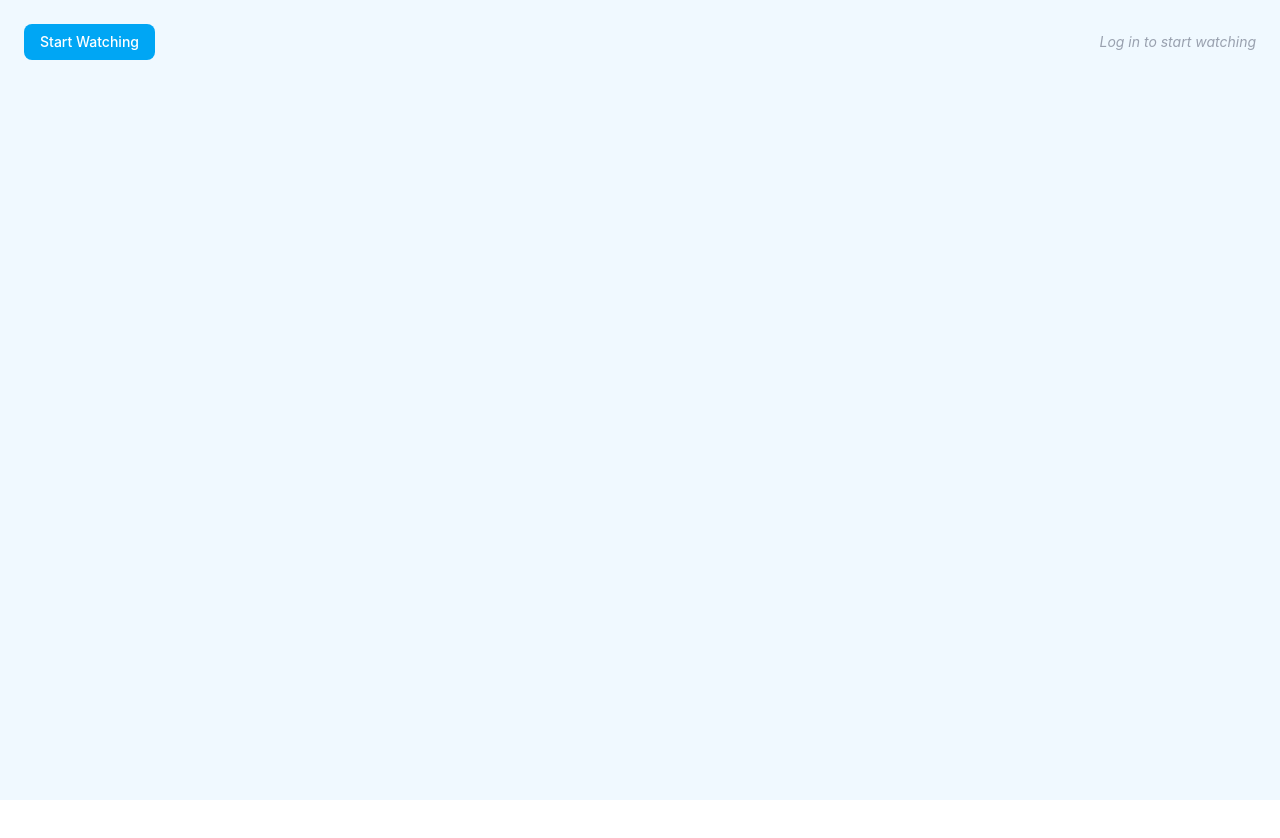
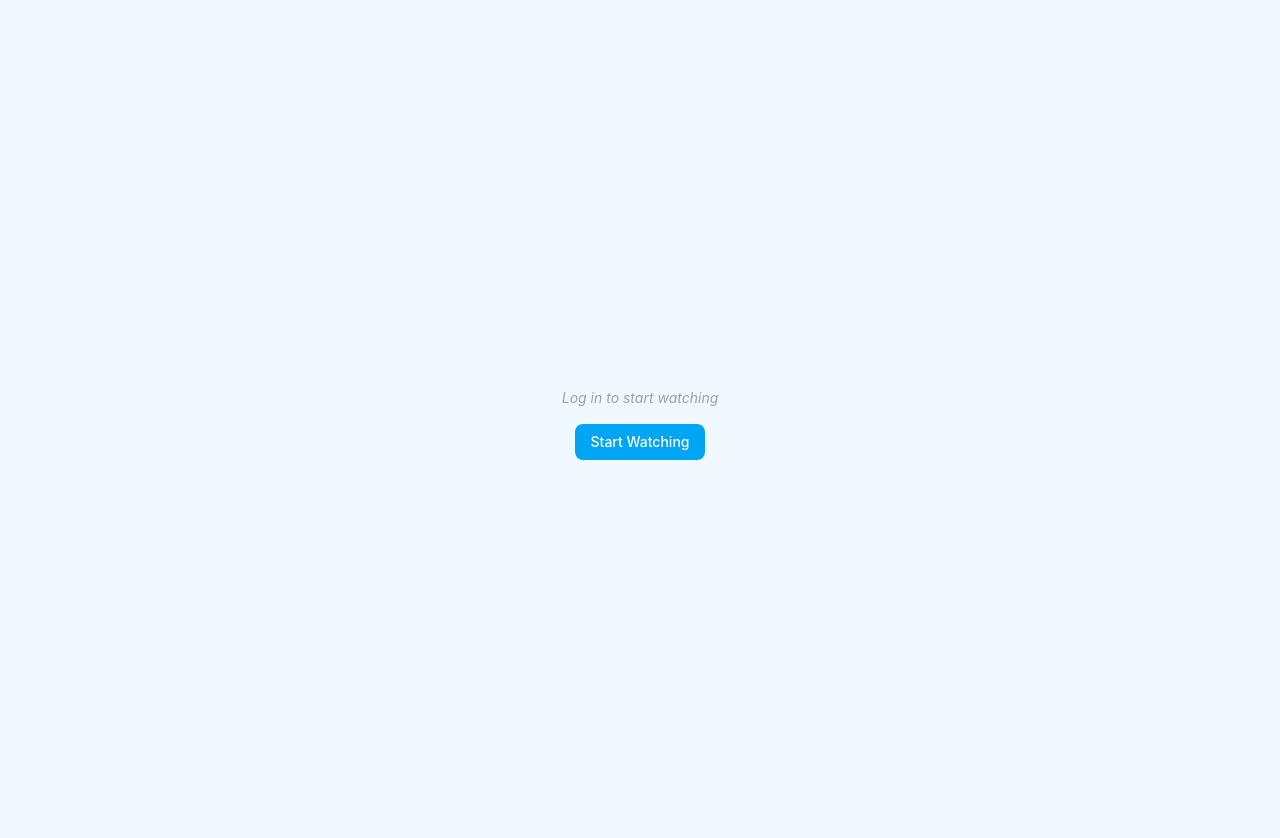
Before and after one commit to sinethatiah/ListRenderingApp, a React (Vite) app: page / in a window 1280 px wide. Shown: the top 838 px of the page. Before the commit the page ends 800 px from the top, so only its background shows below. Built offline with nearby package versions, Linux system fonts and the light colour scheme.

Commit message:
make the log in and out button dynamic depending on the state

```diff
--- a/src/Components/Movies.jsx
+++ b/src/Components/Movies.jsx
@@ -97,16 +97,20 @@ function Movies() {
   return (
     <>
      <div className="min-h-screen bg-sky-50 p-6">
-  <div className="flex items-center justify-between mb-6">
+  <div className="flex flex-col items-center justify-center min-h-screen">
+    {!StartWatching ? (
+      <div className="text-center">
+        <p className="text-gray-400 text-sm italic mb-4">Log in to start watching</p>
         <button
           onClick={() => setStartWatching(!StartWatching)}
           className="bg-sky-500 hover:bg-sky-600 text-white text-sm font-medium px-4 py-2 rounded-lg transition-all duration-200"
         >
-      {StartWatching ? "Logout" : "Start Watching"}
+          Start Watching
         </button>
-
-    <div>
-      {StartWatching ? (
+      </div>
+    ) : (
+      <div className="w-full">
+        <div className="flex items-center justify-between mb-6">
           <select
             onChange={selectList}
             value={List}
@@ -115,13 +119,17 @@ function Movies() {
             <option value="Movies">Movies</option>
             <option value="Shows">TV Shows</option>
           </select>
-      ) : (
-        <p className="text-gray-400 text-sm italic">Log in to start watching</p>
+          <button
+            onClick={() => setStartWatching(!StartWatching)}
+            className="bg-sky-500 hover:bg-sky-600 text-white text-sm font-medium px-4 py-2 rounded-lg transition-all duration-200"
+          >
+            Logout
+          </button>
+        </div>
+        {DisplayList()}
+      </div>
     )}
   </div>
-  </div>
-
-  {DisplayList()}
 </div>
     </>
   );
```
Lines whose indentation alone changed are shown as unchanged.
